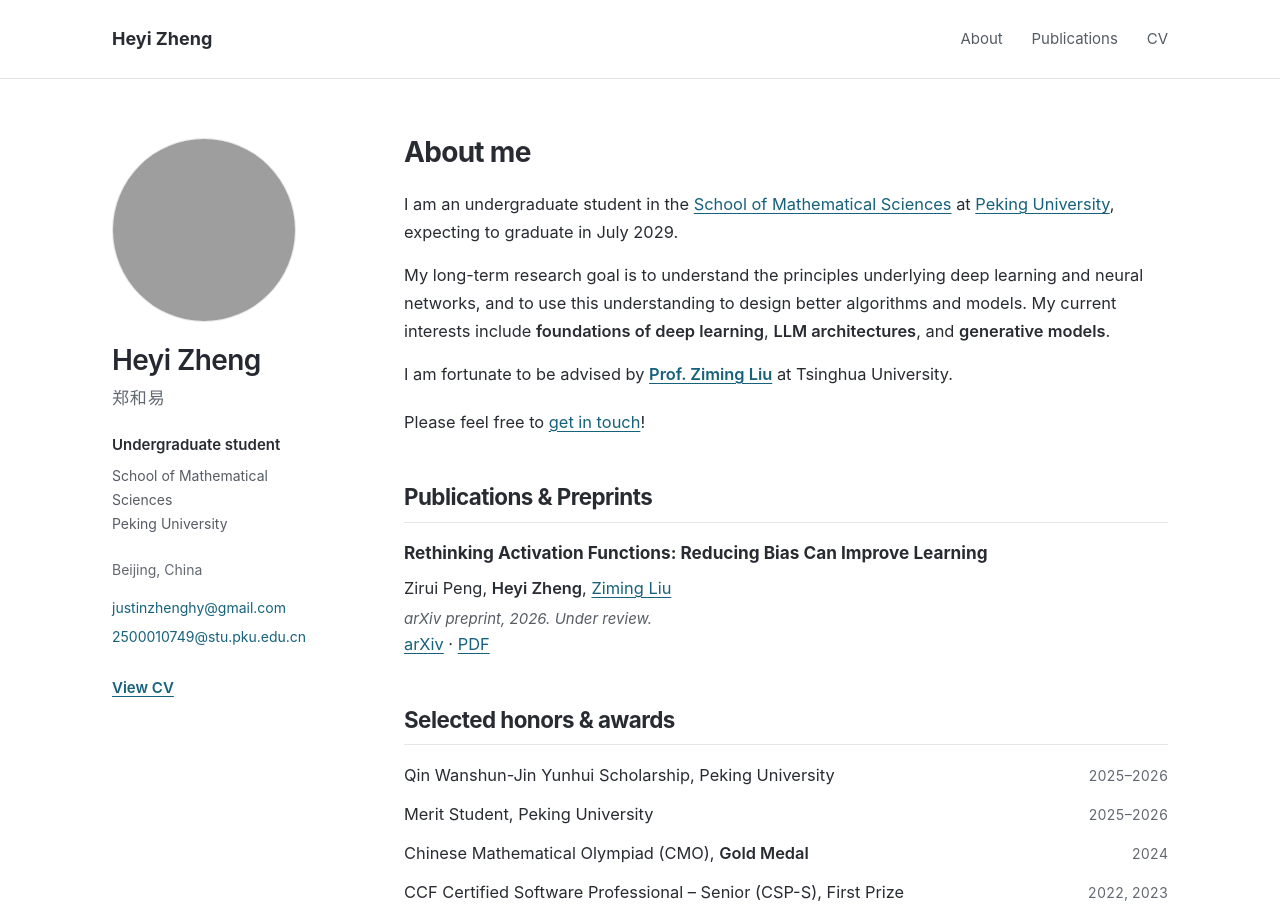
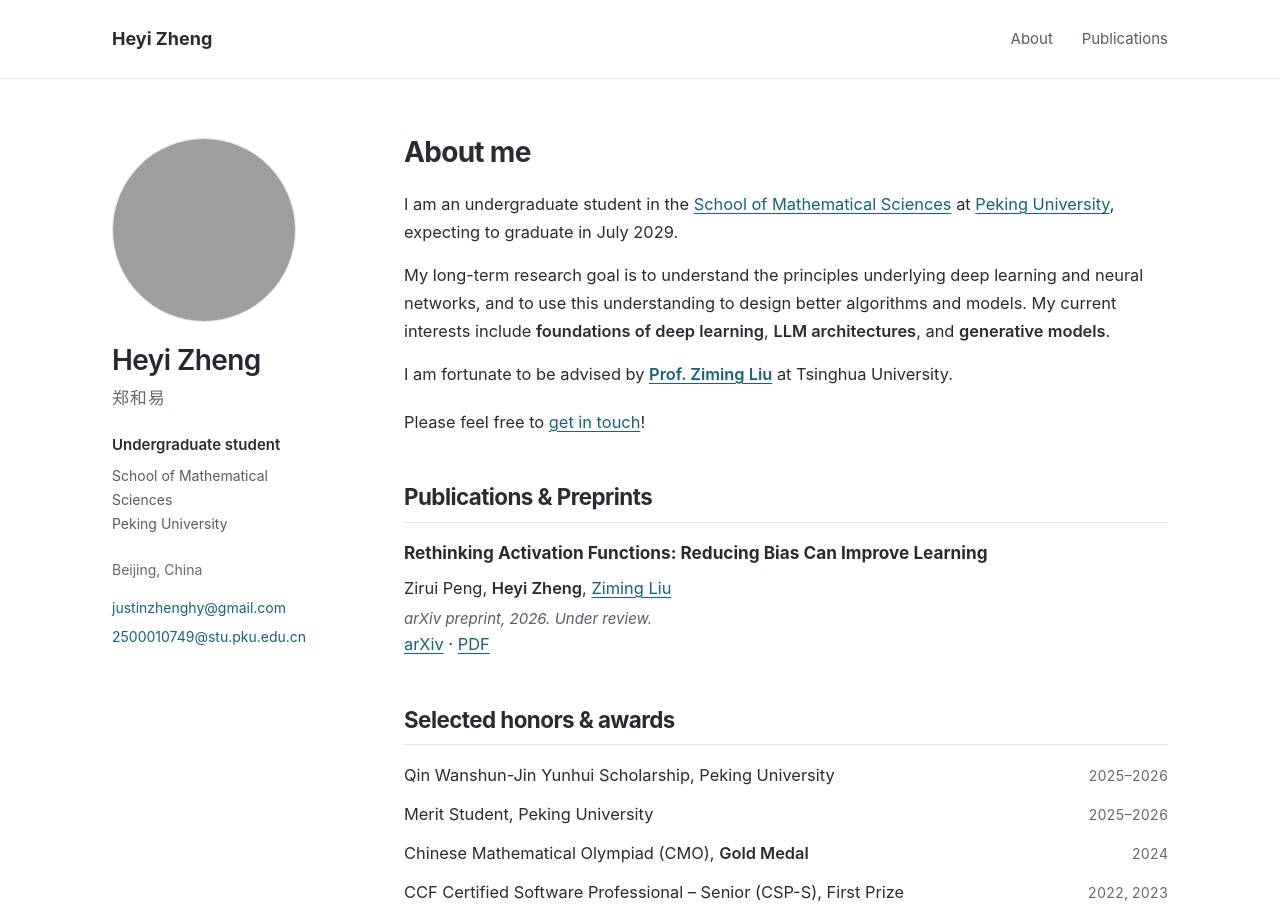
Before and after one commit to heyi-zheng/heyi-zheng.github.io, a plain HTML site: page index.html in a window 1280 px wide. Shown: the top 910 px of the page. Drawn offline with Linux system fonts and the light colour scheme; grey boxes are pictures that could not be loaded.

Commit message:
Remove CV download links from homepage

```diff
--- a/index.html
+++ b/index.html
@@ -21,7 +21,6 @@
       <nav aria-label="Main navigation">
         <a href="#about">About</a>
         <a href="#publications">Publications</a>
-        <a href="files/Heyi_Zheng_CV.pdf" target="_blank" rel="noopener" aria-label="CV, opens in a new tab">CV</a>
       </nav>
     </div>
   </header>
@@ -38,7 +37,6 @@
         <a href="mailto:justinzhenghy@gmail.com">justinzhenghy@gmail.com</a>
         <a href="mailto:2500010749@stu.pku.edu.cn">2500010749@stu.pku.edu.cn</a>
       </div>
-      <a class="cv-link" href="files/Heyi_Zheng_CV.pdf" target="_blank" rel="noopener">View CV</a>
     </aside>
 
     <main id="main" tabindex="-1">
```
